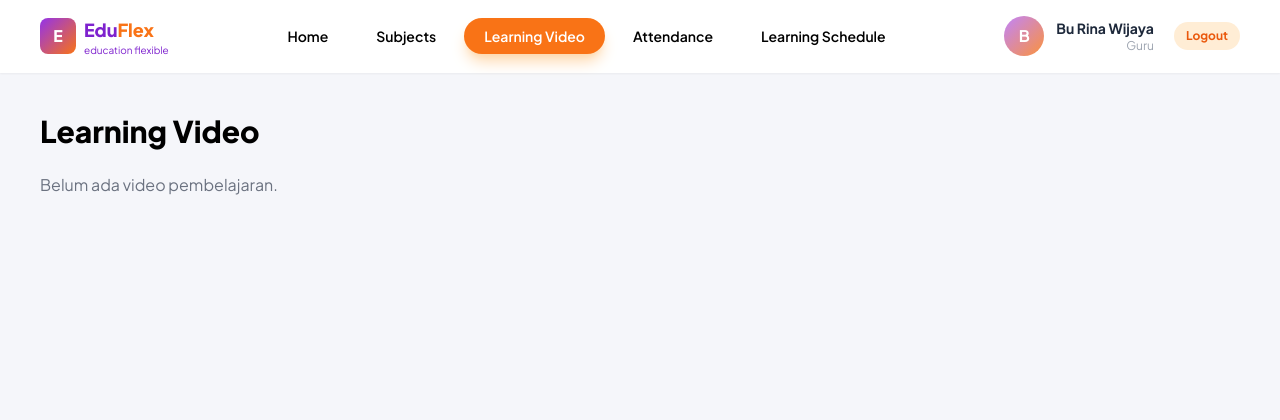
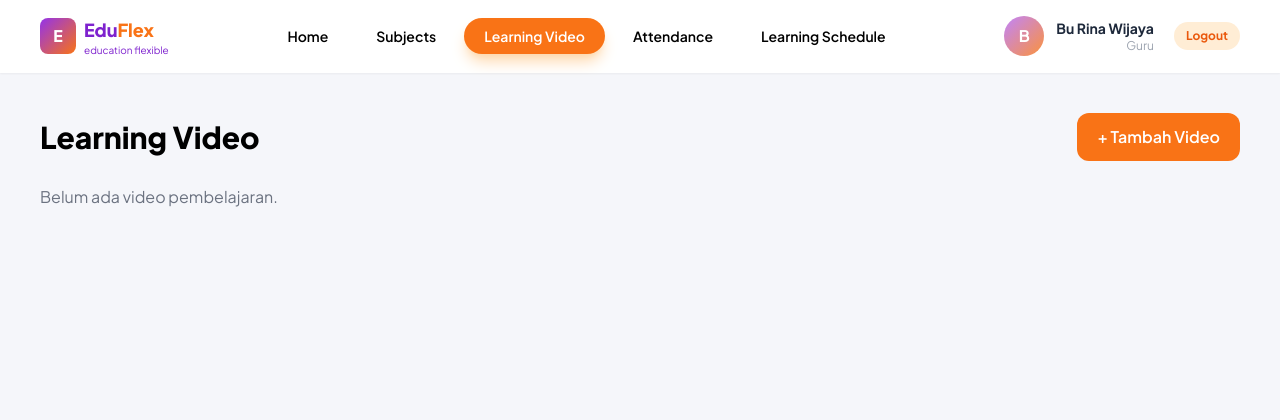
Before and after one commit to HasbiJ/eduflex, a Laravel app: page /learning-videos in a window 1280 px wide. Shown: the top 420 px of the page. Run offline with Laravel 12, Linux system fonts and the light colour scheme; a user stored in the database is signed in; data comes from the database, SQL or seed files in the repository; data that the repository does not hold is empty; some libraries are stand-ins or nearby versions.

Commit message:
penyesuian dikit

```diff
--- a/resources/views/learning-videos/index.blade.php
+++ b/resources/views/learning-videos/index.blade.php
@@ -5,9 +5,14 @@
 @section('content')
 <div class="max-w-[1600px] mx-auto px-5 lg:px-10 py-10">
 
-    <h1 class="text-3xl font-extrabold mb-6">
-        Learning Video
-    </h1>
+    <div class="flex justify-between items-center mb-6">
+    <h1 class="text-3xl font-extrabold">Learning Video</h1>
+
+    <a href="{{ route('learning-videos.create') }}"
+    class="bg-orange-500 hover:bg-orange-600 text-white px-5 py-3 rounded-xl font-semibold">
+        + Tambah Video
+    </a>
+</div>
 
     @forelse ($videos as $video)
 
```
Also changed, not shown: tests/Feature/ExampleTest.php (+2 -2 lines).
